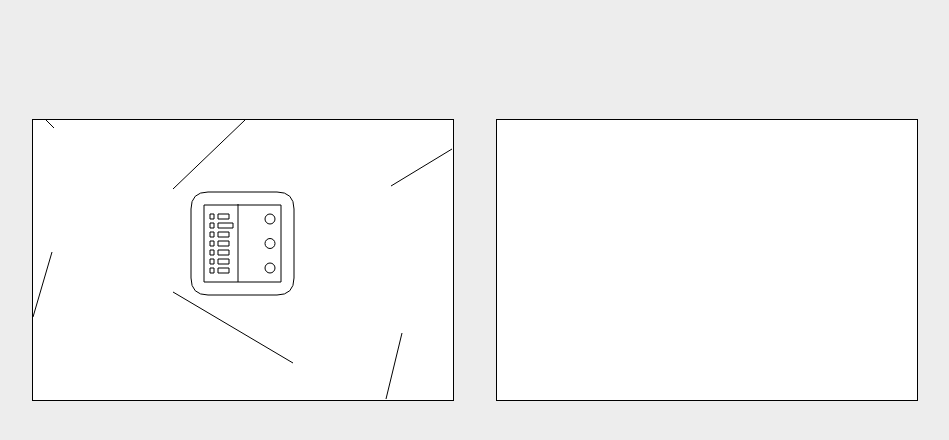
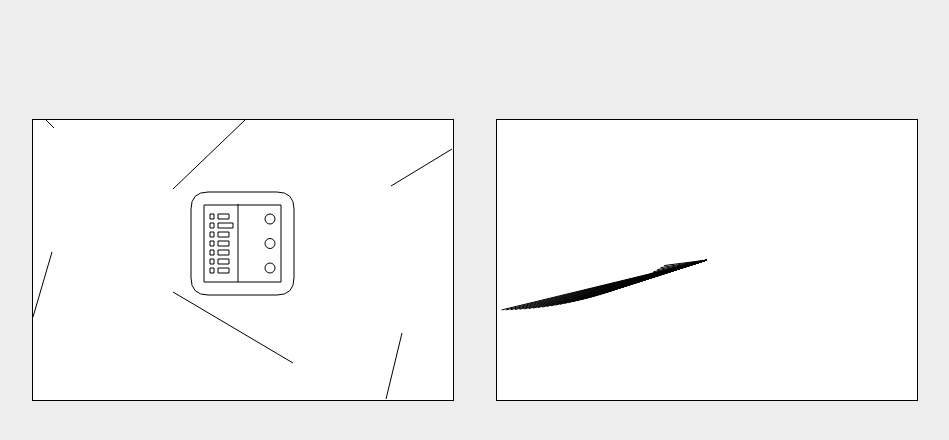
Before and after one commit to anthonyec/tiny-path, a website: page index.html in a window 1280 px wide. Shown: the whole page, without its empty margins (87-1036 px from the left). Drawn offline with Linux system fonts and the light colour scheme.

Commit message:
Some other thumbnails

```diff
--- a/index.html
+++ b/index.html
@@ -15,7 +15,7 @@
 	</div>
 
 	<div class="thumb">
-		<canvas id="tiny-path-canvas-1" width="420" height="280"></canvas>
+		<canvas id="tiny-path-canvas-2" width="420" height="280"></canvas>
 	</div>
 
 	<script type="text/javascript" src="js/lib/tinypath.js"></script>
@@ -40,10 +40,18 @@
 						":r", 158, 72, 103, 103, 17,
 					];
 
-	var canvas = document.getElementById("tiny-path-canvas-1").getContext('2d');
-	var newImage = new TinyPath(canvas, thumb1).draw();
+		var thumb2 = [
+						":x", 40, ">:p", 210, 140, "(210+50)*Math.cos( (i+50)*Math.PI/180 )", "(140+50)*Math.sin( (i+50)*Math.PI/180 )"
+					];
 
-	canvas.translate(0.5, 0.5);
+	var canvas1 = document.getElementById("tiny-path-canvas-1").getContext("2d");
+	var newImage1 = new TinyPath(canvas1, thumb1).draw();
+
+	var canvas2 = document.getElementById("tiny-path-canvas-2").getContext("2d");
+	var newImage2 = new TinyPath(canvas2, thumb2).draw();
+
+	canvas1.translate(0.5, 0.5);
+	canvas2.translate(0.5, 0.5);
 
 	document.getElementById("tiny-path-canvas-1").onclick = function (e) {
 		console.log( (e.x-100) + ", " + (e.y-100));
```
